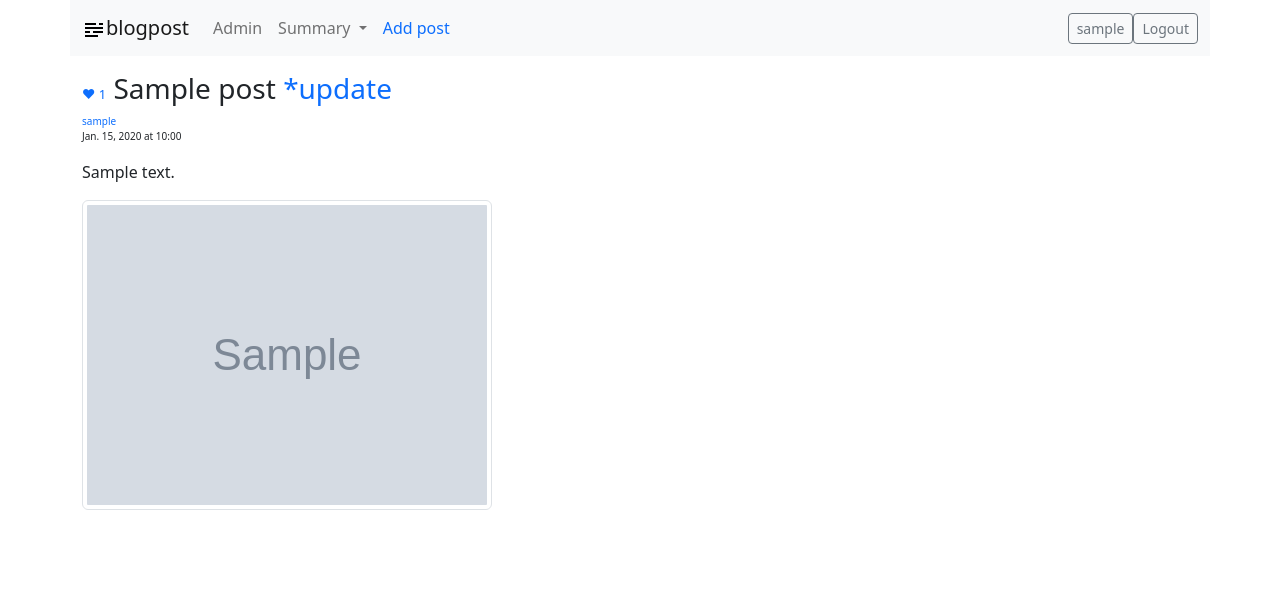
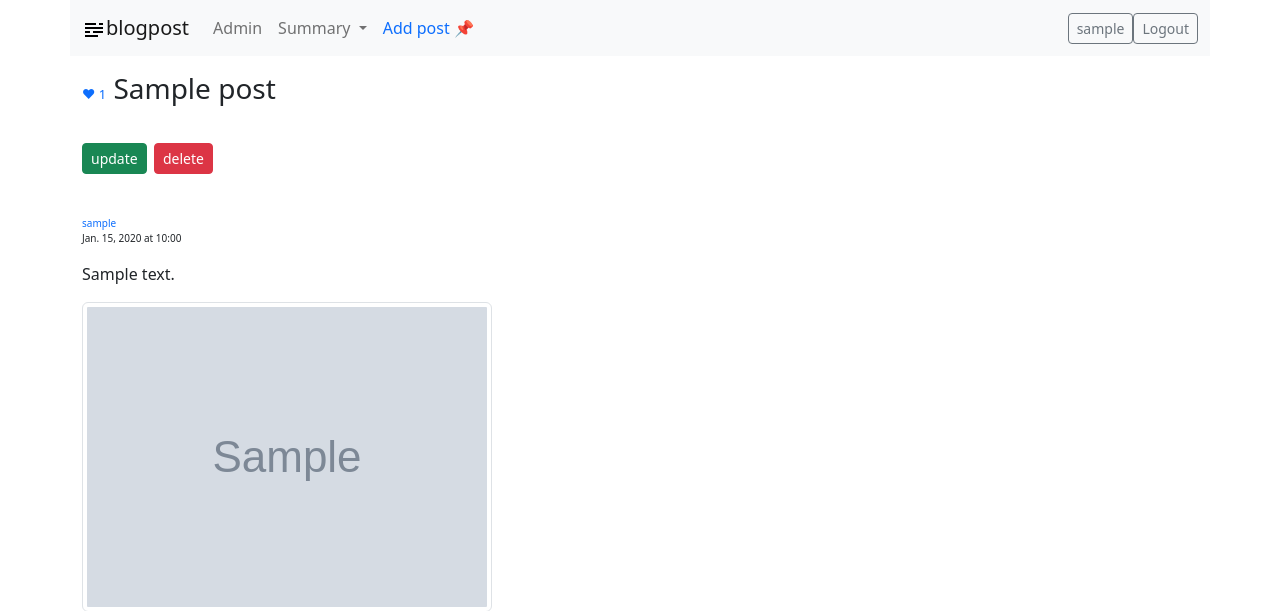
Before and after one commit to ruslanways/BlogPost, a Django app: page /posts/1/ in a window 1280 px wide. Shown: the top 611 px of the page. Run offline with Django 4.2, Linux system fonts and the light colour scheme; a user stored in the database is signed in; tables that the repository leaves empty hold one stand-in row (values such as "Sample post"); grey boxes marked "Sample" are stand-in pictures.

Commit message:
added post delete func

```diff
--- a/blogspot-project/diary/templates/diary/base.html
+++ b/blogspot-project/diary/templates/diary/base.html
@@ -47,7 +47,7 @@
             </li>
             {% if user.is_authenticated %}
             <li class="nav-item">
-              <a class="nav-link active text-primary" href="{% url 'post-add' %}">Add post</a>
+              <a class="nav-link active text-primary" href="{% url 'post-add' %}">Add post &#x1F4CC;</a>
             </li>
             {% endif %}
           </ul>
--- a/blogspot-project/diary/templates/diary/customuser_detail.html
+++ b/blogspot-project/diary/templates/diary/customuser_detail.html
@@ -6,7 +6,7 @@
 
 {% load diary_tags %}
 
-<h2>My posts</h2>
+<h2>My posts: {{ object.post_set.count }}</h2>
 <br>
 {% for post in  object.post_set.all %}
 <a href="{% url 'post-detail' post.pk %}" id="{{post.pk}}"><h3>{{ post.title }}</h3></a>
@@ -22,7 +22,7 @@
     <a href="{% url 'add-like' post.id %}" class="like">
 
         {% autoescape off %}
-        {% like_or_unlike object post  %}
+        {% like_or_unlike user post  %}
         {% endautoescape %}
 
          {{ post.like__count }}
--- a/blogspot-project/diary/templates/diary/index.html
+++ b/blogspot-project/diary/templates/diary/index.html
@@ -14,6 +14,10 @@
     <br>
     {{post.created|date }} at {{ post.created|time:"H:i" }}</p>
 <p>
+    {% if post.image %}
+    <img src="{{ post.image.url }}" alt="" class="rounded float-left" width="200" height="200" style="object-fit: cover;">
+    <br>
+    {% endif %}
     <span class="short-post">{{ post.content|truncatechars:100 }}</span>
     <br>
             {% if user.is_authenticated and post in liked_by_user %}
--- a/blogspot-project/diary/templates/diary/post_detail.html
+++ b/blogspot-project/diary/templates/diary/post_detail.html
@@ -15,7 +15,14 @@
     {{object.title}}
 
     {% if user.is_authenticated and object.author == user or user.is_staff %}
-    <a href="{% url 'post-update' object.id %}">*update</a>
+    <span>
+        <br>
+        <br>
+    <a href="{% url 'post-update' object.id %}" class="btn btn-success btn-sm">update</a>
+    <a href="{% url 'post-delete' object.id %}" class="btn btn-danger btn-sm">delete</a>
+    <br>
+    <br>
+    </span>
     {% endif %}
 </h3>
 
--- a/blogspot-project/diary/urls.py
+++ b/blogspot-project/diary/urls.py
@@ -1,5 +1,5 @@
 from django.urls import include, path
-from .views import CreateLikeView, HomeView, PostDetailView, AuthorDetailView, AuthorListView, PostListView, PostUpdateView, SignUp, Login, PasswordReset, CustomPasswordResetConfirmView, CreatePostView
+from .views import CreateLikeView, HomeView, PostDeleteView, PostDetailView, AuthorDetailView, AuthorListView, PostListView, PostUpdateView, SignUp, Login, PasswordReset, CustomPasswordResetConfirmView, CreatePostView
 from django.contrib.auth.views import LogoutView
 
 urlpatterns = [
@@ -21,5 +21,6 @@ urlpatterns = [
     path('', include('django.contrib.auth.urls')),
     path('posts/add', CreatePostView.as_view(), name='post-add'),
     path('likes/add/<pk>', CreateLikeView.as_view(), name='add-like'),
-    path('posts/<pk>/update', PostUpdateView.as_view(), name='post-update')
+    path('posts/<pk>/update', PostUpdateView.as_view(), name='post-update'),
+    path('posts/<pk>/delete', PostDeleteView.as_view(), name='post-delete')
 ]
--- a/blogspot-project/diary/views.py
+++ b/blogspot-project/diary/views.py
@@ -1,8 +1,8 @@
 from django.shortcuts import redirect, resolve_url
 from django.urls import reverse_lazy, reverse
 from django.views import View
-from django.views.generic import ListView, DetailView, CreateView
-from django.views.generic.edit import UpdateView
+from django.views.generic import ListView, DetailView
+from django.views.generic.edit import CreateView, UpdateView, DeleteView
 from django.contrib.auth.views import LoginView, PasswordResetView, PasswordResetConfirmView
 from django.contrib.auth.mixins import LoginRequiredMixin, UserPassesTestMixin
 from django.contrib.auth import login
@@ -161,3 +161,17 @@ class PostUpdateView(UserPassesTestMixin, UpdateView):
     def form_valid(self, form):
         form.instance.author = self.request.user
         return super().form_valid(form)
+
+
+class PostDeleteView(PostUpdateView, DeleteView):
+
+    permission_denied_message = 'Access for staff or profile owner!'
+
+    def test_func(self):
+        return self.request.user.is_staff or self.request.user.pk == self.get_object().author_id
+
+    model = Post
+    template_name ='diary/post-delete.html'
+
+    def get_success_url(self, *args, **kwargs):
+        return reverse_lazy('author-detail', kwargs={'pk': f'{self.get_object().author_id}'})
```
Also changed, not shown: blogspot-project/diary/templates/diary/post-delete.html (added, +18 -0 lines).
